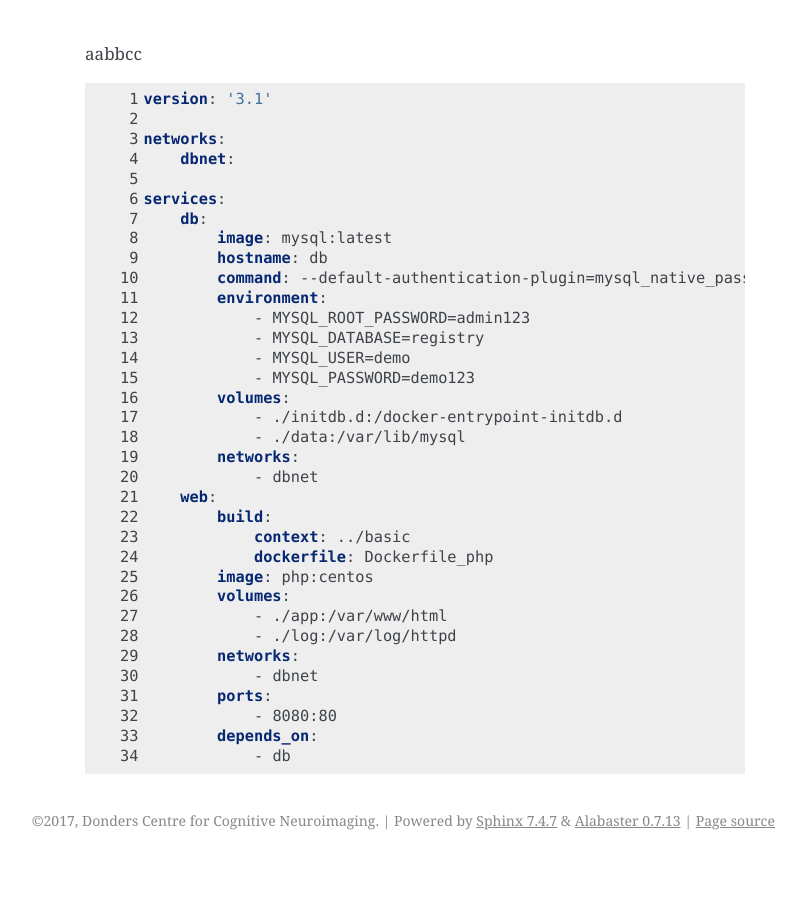
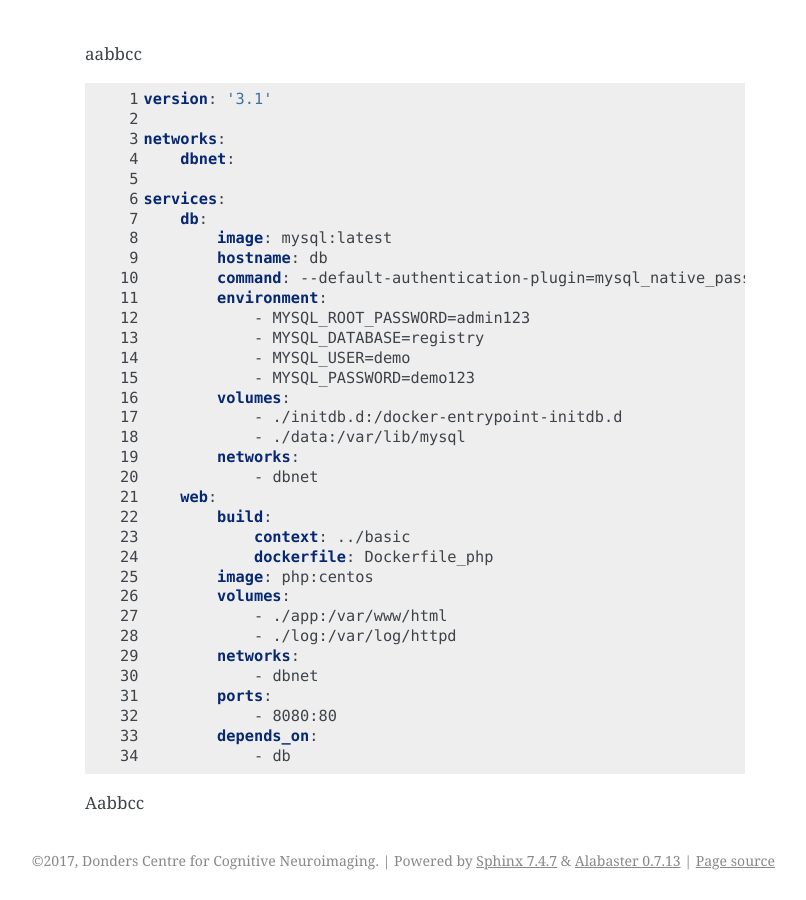
Before and after one commit to Donders-Institute/docker-swarm-setup, a Sphinx documentation site: the page built from doc/tutorial/orchestration.rst, in a window 1280 px wide and 900 px high, scrolled down 1932 px. Shown: the whole window, without its empty margins (335-1141 px from the left). Built offline with Sphinx 7.4.7, drawn with Linux system fonts in a browser that asks for light colours; before the commit the page ends 2792 px from its top, so only the background shows below that.

Commit message:
Update orchestration.rst

```diff
--- a/doc/tutorial/orchestration.rst
+++ b/doc/tutorial/orchestration.rst
@@ -51,7 +51,7 @@ Container orchestration is to manage multiple containers in a controlled manner
 
 aabbcc
 
-.. code-block:: YAML
+.. code-block:: yaml
     :linenos:
 
     version: '3.1'
@@ -88,3 +88,5 @@ aabbcc
                 - 8080:80
             depends_on:
                 - db
+
+Aabbcc
```
